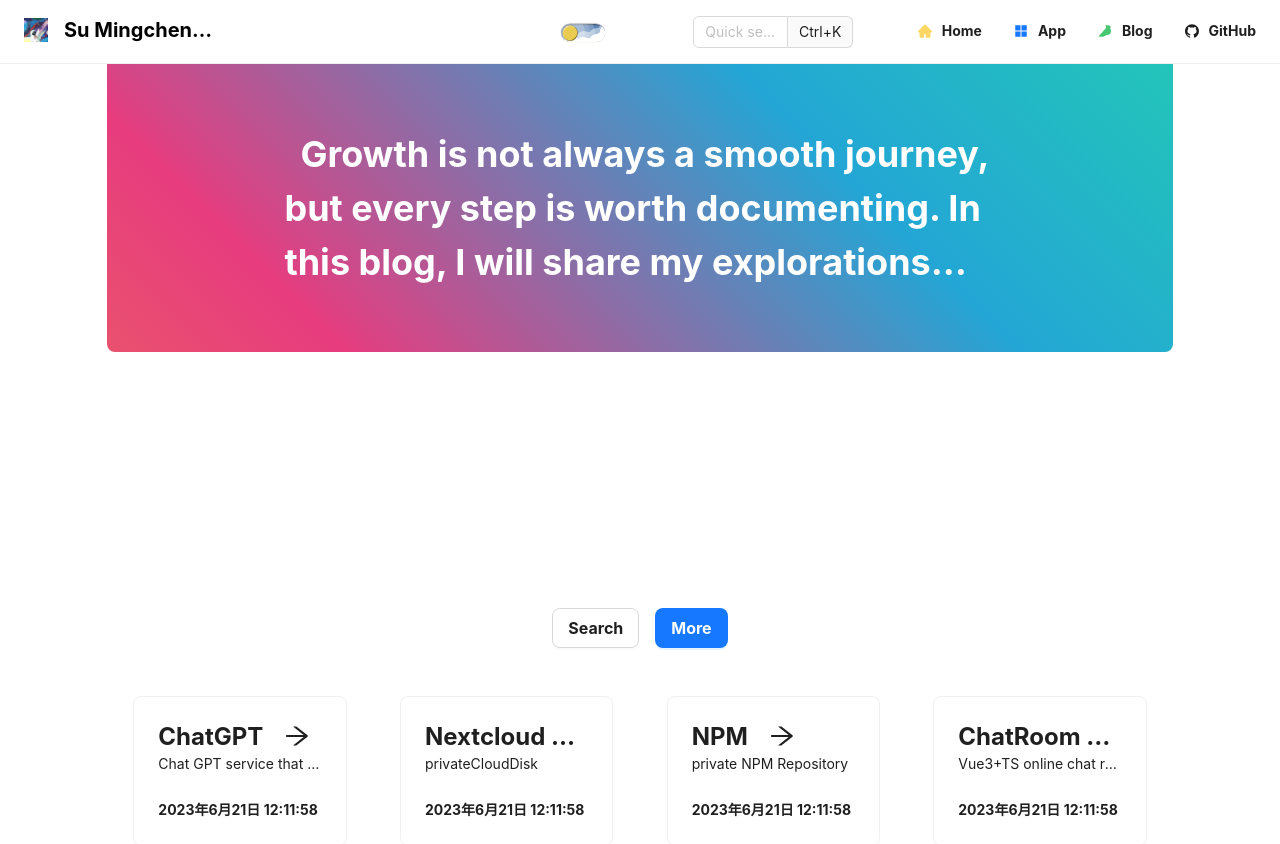
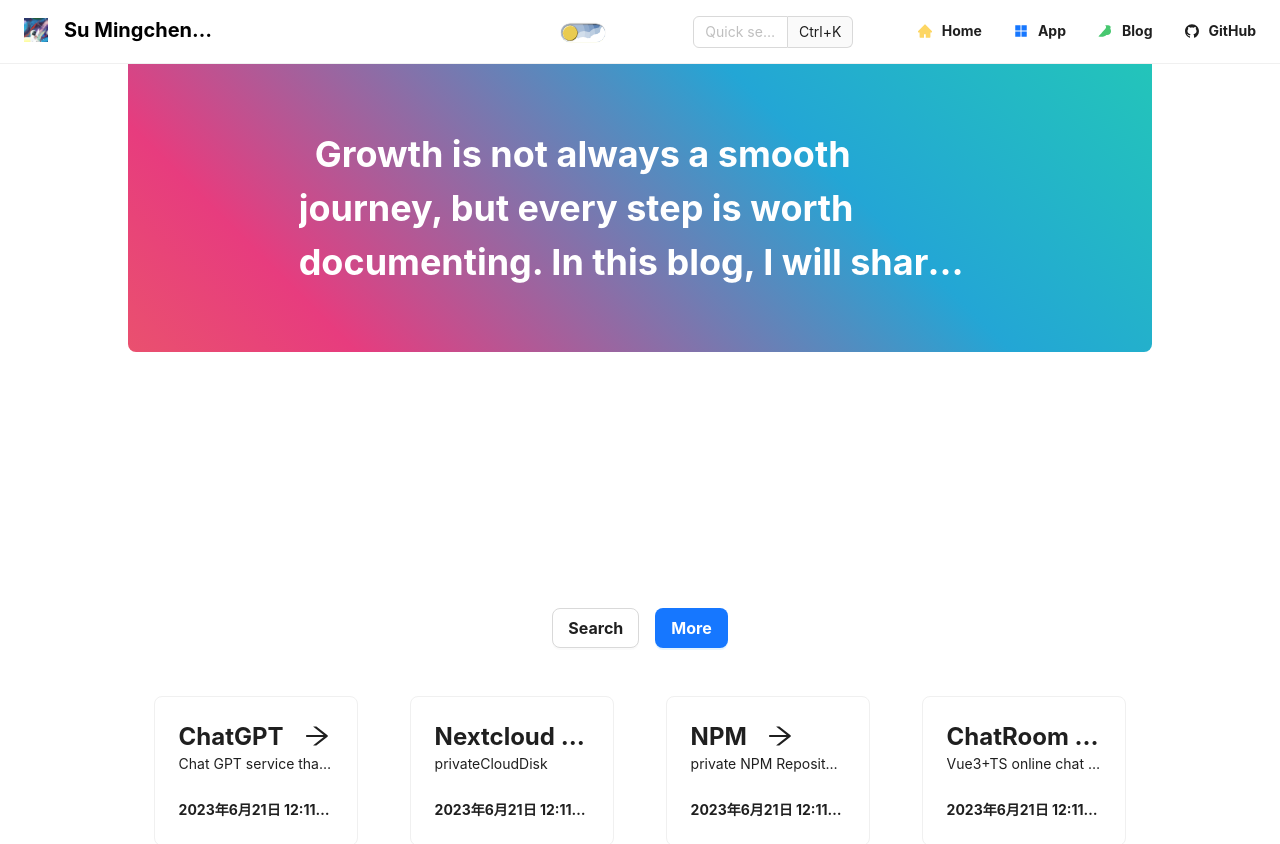
Before and after one commit to sumingcheng/Blog, a Next.js app: page / in a window 1280 px wide. Shown: the top 844 px of the page. Built offline with nearby package versions, Linux system fonts and the light colour scheme; no server answers.

Commit message:
Layout 优化

```diff
--- a/src/layout/header.tsx
+++ b/src/layout/header.tsx
@@ -77,7 +77,7 @@ const Header: React.FC = () => {
                      rel="noopener noreferrer">ChatRoom</a>
               ),
               key: 'ChatRoom',
-              icon: <FireFilled />,
+              icon: <FireFilled/>,
             },
           ],
         },
--- a/src/layout/index.tsx
+++ b/src/layout/index.tsx
@@ -18,11 +18,9 @@ const Layout: React.FC<Props> = ({children, showFooter = true}) => {
           <Header></Header>
           {/*内容*/}
           <Row className="flex-grow relative">
-            <Col span={2}></Col>
-            <Col span={20}>
+            <div className={`w-4/5 mx-auto`}>
               {children}
-            </Col>
-            <Col span={2}></Col>
+            </div>
           </Row>
           {/*底部*/}
           {showFooter && ( // 添加这一行
```
